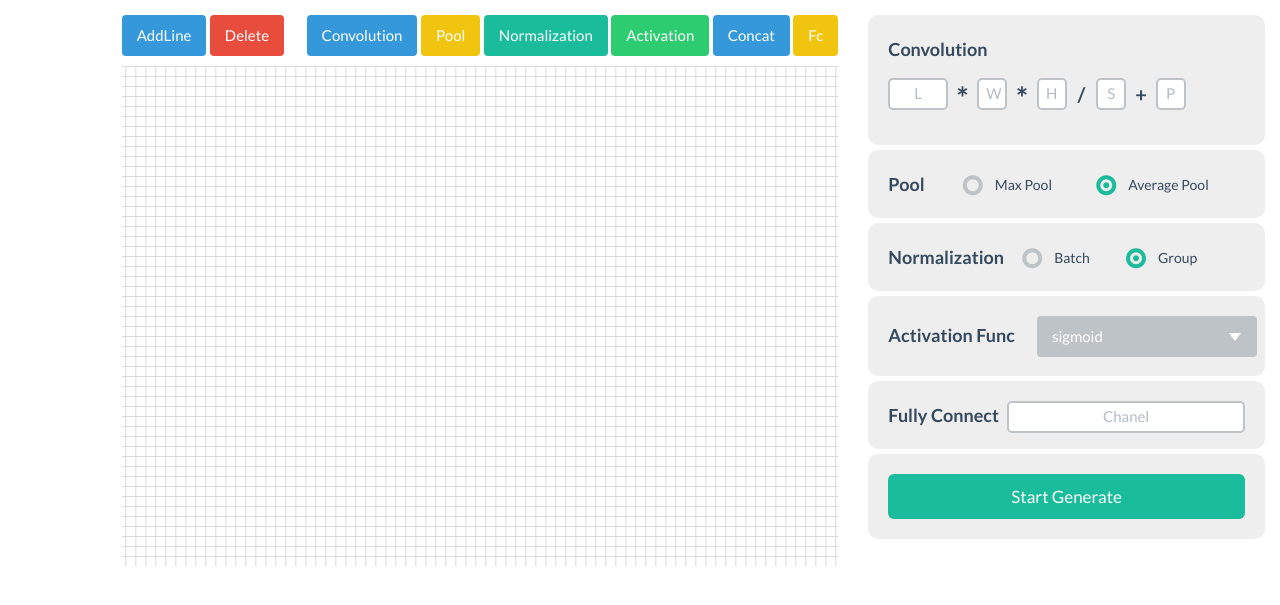
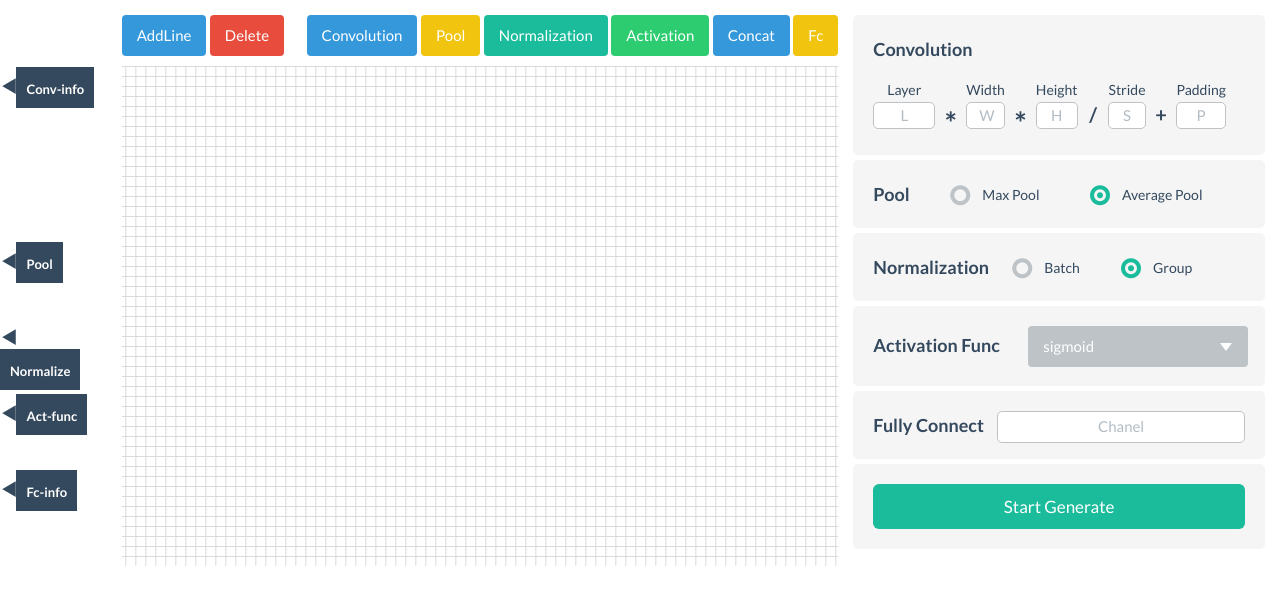
Before and after one commit to zhiyugege/CNN-CodeGenerator, a Django app: page /apps/ in a window 1280 px wide. Shown: the part 53-658 px from the top of the page. Run offline with Django 3.2, Linux system fonts and the light colour scheme; some libraries are stand-ins or nearby versions.

Commit message:
2019-1-7-22-47-cyl

```diff
--- a/static/css/index.css
+++ b/static/css/index.css
@@ -1,6 +1,12 @@
+p{
+	margin:0;
+}
+.form-control{
+ border-width: 1px;
+}
 .bg-gray{
-	border-radius: 10px;
-	background-color:#eee;
+	border-radius: 5px;
+	background-color:#F5F5F5;
 	padding: 20px;
 }
 
@@ -9,7 +15,6 @@
 }
 .title{
 	font-weight: bold;
-	margin-bottom: 0;
 }
 .inputbar{
 	width: 50%;
@@ -23,12 +28,17 @@
 .convolution>input{
 	border-radius: 5px !important;
 	text-align:center;
-	height: 32px;
+	height: 27px;
 	padding: 0;
+}
+.tip{
+	font-size: 14px;
+	text-align: center;
 }
 .multiple{
 	text-align: center;
 	padding: 0;
+	margin-top: 25px;
 }
 .multiple>span{
 	font-weight: bold;
@@ -39,6 +49,10 @@
 	font-weight: bold;
 	font-size: 20px;
 	padding: 5px;
+	margin-top: 20px;
+}
+.convout{
+	padding-bottom: 5px;
 }
 .panel1{
 	padding-top: 7px;
@@ -162,3 +176,60 @@
 	text-align:center;
 	padding: 10px;
 }
+
+.left-pad{
+	padding:10px;
+	border-top-left-radius:0;
+	border-bottom-left-radius:0;
+}
+.arrowpanel1{
+	margin-top: 5px;
+}
+.left-pad>p:first-child{
+	border-bottom: 1px solid #eae7e7;
+}
+.list-group-item{
+	background-color: #F5F5F5;
+	font-size: 15px;
+	border: none;
+}
+.list-group{
+	margin-bottom: 0;
+}
+.detail{
+	font-size: 15px;
+}
+.detail-info{
+	display: none;
+}
+.mmtop{
+	margin-top: 50px;
+}
+.mmtop1{
+	margin-top: 56px;
+}
+.form-group{
+	margin-bottom: 0;
+}
+.triangle{
+    display: inline-block;
+    margin: 0;
+    font-size: 18px;
+    width: 13px;
+}
+.fui-triangle-left-small:before {
+    content: "\e604";
+}
+.bg-black{
+	background-color: #34495e;
+	color: white;
+}
+.title1{
+	font-size: 13px;
+}
+.height1{
+	height: 175px;
+}
+.height2,.height3,.height4,.height5{
+	height: 76px;
+}
--- a/templates/index.html
+++ b/templates/index.html
@@ -48,18 +48,67 @@
 
     <div class="container-fluid">
 		<div class="row">
-		    <div class="col-md-1">
-		    	<div class="row">
-		    		<div class="col-md-12"></div>
+		    <div class="col-md-1 col-sm-2 col-xs-2" style="padding:0;padding-right:10px">
+			    <div class="mmtop1 height1">
+		    		<span class="fui-triangle-left-small triangle"></span>
+			    	<span class="bg-black mtop left-pad ">
+		    			<b class="title1">Conv-info</b>
+			    	</span>
 		    	</div>
-		    	<div class="row">
-		    		<div class="col-md-12"></div>
+		    	<div class="row bg-gray mmtop left-pad detail-info height1" style="padding-left:22px">
+	    			<p><b>Conv-info</b></p>
+	    			<ul class="list-group">
+	    				<li class="list-group-item pad-default">num：10</li>
+	    				<li class="list-group-item pad-default">width：3</li>
+	    				<li class="list-group-item pad-default">height：3</li>
+	    				<li class="list-group-item pad-default">stride：1</li>
+	    				<li class="list-group-item pad-default">padding：1</li>
+	    			</ul>
 		    	</div>
-		    	<div class="row">
-		    		<div class="col-md-12"></div>
+
+
+		    	<div class="row bg-gray mtop left-pad detail-info height2"  style="padding-left:22px">
+	    			<p><b>Pool</b></p>
+	    			<p class="detail"><span>Max Pool</span></p>
+		    	</div>
+		    	<div class="height2">
+		    		<span class="fui-triangle-left-small triangle"></span>
+			    	<span class="bg-black mtop left-pad">
+		    			<b class="title1">Pool</b>
+			    	</span>
+		    	</div>
+		    	<div class="row bg-gray mtop left-pad detail-info height3"  style="padding-left:22px">
+    				<p><b>Normalize</b></p>
+		    		<p class="detail"><span>Batch</span></p>
+		    	</div>
+		    	<div class="height3">
+		    		<span class="fui-triangle-left-small triangle"></span>
+			    	<span class="bg-black mtop left-pad">
+		    			<b class="title1">Normalize</b>
+			    	</span>
+		    	</div>
+		    	<div class="row bg-gray mtop left-pad detail-info height4"  style="padding-left:22px">
+		    		<p><b>Act-func</b></p>
+		    		<p class="detail"><span>Sigmoid</span></p>
+		    	</div>
+		    	<div class="height4">
+		    		<span class="fui-triangle-left-small triangle"></span>
+			    	<span class="bg-black mtop left-pad">
+		    			<b class="title1">Act-func</b>
+			    	</span>
+		    	</div>
+		    	<div class="row bg-gray mtop left-pad detail-info height5"  style="padding-left:22px">
+		    		<p><b>Fc-info</b></p>
+		    		<p class="detail"><span>Chanel</span></p>
+		    	</div>
+		    	<div class="height5">
+		    		<span class="fui-triangle-left-small triangle"></span>
+			    	<span class="bg-black mtop left-pad">
+		    			<b class="title1">Fc-info</b>
+			    	</span>
 		    	</div>
 		    </div>
-			<div class="col-md-7">
+			<div class="col-md-7 col-sm-10 col-xs-10" style="margin-bottom: 10px;">
 				<div class="row">
 					<div class="col-md-12">
 						<div class="left">
@@ -89,28 +138,36 @@
 	                </svg>
 	            </div>
             </div>
-			<div class="col-md-4">
-		   		<div class="bg-gray">
+			<div class="col-md-4 col-sm-12 col-xs-12" style="padding-left:0">
+		   		<div class="bg-gray convout">
 		   			<p class="title">Convolution</p>
 					<form class="row" action="" style="padding:0">
 						<div class="form-group col-md-12 panel1">
-							<div class="input-group col-md-2 convolution">
-		              			<input type="email" class="form-control" placeholder="L">
+							<div class="input-group col-md-2 col-sm-2 col-xs-1 convolution">
+								<p class="tip">Layer</p>
+								<input type="email" class="form-control" placeholder="L">
 				            </div>
-				            <div class="col-md-1 multiple"><span>*</span></div>
-				            <div class="input-group col-md-1 convolution">
+				            <div class="col-md-1 col-sm-1 col-xs-1 multiple"><span>*</span></div>
+				            <div class="input-group col-md-1 col-sm-1 col-xs-1 convolution">
+				            	<p class="tip">Width</p>
 		              			<input type="email" class="form-control" placeholder=" W">
 				            </div>
-				            <div class="col-md-1 multiple"><span>*</span></div>
-				            <div class="input-group col-md-1 convolution">
+				            <div class="col-md-1 col-sm-1 col-xs-1 multiple">
+								<p></p>
+				            	<span>*</span>
+				            </div>
+				            <div class="input-group col-md-1 col-sm-1 col-xs-1 convolution">
+				           		<p class="tip">Height</p>
 		              			<input type="email" class="form-control" placeholder="H">
 				            </div>
-				            <div class="col-md-1 sprit"><span>/</span></div>
-				            <div class="input-group col-md-1 convolution">
+				            <div class="col-md-1 col-sm-1 col-xs-1 sprit"><span>/</span></div>
+				            <div class="input-group col-md-1 col-sm-1 col-xs-1 convolution">
+				            	<p class="tip">Stride</p>
 		              			<input type="email" class="form-control" placeholder="S">
 				            </div>
-				            <div class="col-md-1 sprit"><span>+</span></div>
-				            <div class="input-group col-md-1 convolution">
+				            <div class="col-md-1 col-sm-1 col-xs-1 sprit"><span>+</span></div>
+				            <div class="input-group col-md-1 col-sm-1 col-xs-1 convolution">
+				            	<p class="tip">Padding</p>
 		              			<input type="email" class="form-control" placeholder="P">
 				            </div>
 				        </div>
@@ -119,18 +176,18 @@
 
 				<div class="bg-gray mtop">
 					<div class="row">
-		   				<div class="col-md-12 pool">
-		   					<div class="col-md-2 pad-default">
+		   				<div class="col-md-12 col-sm-12 col-xs-12 pool">
+		   					<div class="col-md-2 col-sm-2 col-xs-2 pad-default">
 		   					<p class="title">Pool</p>
 			   				</div>
-			   				<div class="col-md-10">
+			   				<div class="col-md-10 col-sm-10 col-xs-10">
 			   					<form class="row" role="form">
-					            <div class="form-group col-md-12">
-					              <label class="radio col-md-6 mar" for="radio1">
+					            <div class="form-group col-md-12 col-sm-12 col-xs-12">
+					              <label class="radio col-md-6 col-sm-6 col-xs-6 mar" for="radio1">
 					                <input name="optionsRadios2" type="radio" data-toggle="radio" value="" id="radio1" required>
 					                Max Pool
 					              </label>
-					              <label class="radio col-md-6 mar" for="radio2">
+					              <label class="radio col-md-6 col-sm-6 col-xs-6 mar" for="radio2">
 					                <input name="optionsRadios2" type="radio" data-toggle="radio" value="" id="radio2" required checked>
 					                Average Pool
 					              </label>
@@ -144,17 +201,17 @@
 				<div class="bg-gray mtop">
 		   			<div class="row">
 		   				<div class="col-md-12 pool">
-		   					<div class="col-md-4 pad-default">
+		   					<div class="col-md-4 col-sm-3 col-xs-3 pad-default">
 		   					<p class="title">Normalization</p>
 			   				</div>
-			   				<div class="col-md-8">
+			   				<div class="col-md-8 col-sm-9 col-xs-9">
 			   					<form class="row" role="form">
-					            <div class="form-group col-md-12">
-					              <label class="radio col-md-6 mar" for="radio3">
+					            <div class="form-group col-md-12 col-sm-12 col-xs-12">
+					              <label class="radio col-md-6 col-sm-6 col-xs-6 mar" for="radio3">
 					                <input name="optionsRadios" type="radio" data-toggle="radio" value="" id="radio3" required>
 					                Batch
 					              </label>
-					              <label class="radio col-md-6 mar" for="radio4">
+					              <label class="radio col-md-6 col-sm-6 col-xs-6 mar" for="radio4">
 					                <input name="optionsRadios" type="radio" data-toggle="radio" value="" id="radio4" required checked>
 					                Group
 					              </label>
@@ -168,10 +225,10 @@
 				<div class="bg-gray mtop">
 					<div class="row">
 						<div class="col-md-12 acpanel">
-							<div class="col-md-5 pad-default">
+							<div class="col-md-5 col-sm-3 col-xs-3 pad-default">
 								<p class="title active">Activation Func</p>
 							</div>
-							<div class="form-group col-md-7 pad-default">
+							<div class="form-group col-md-7 col-sm-9 col-xs-9 pad-default">
 				              	<select data-toggle="select" class="form-control select select-default">
 					                <option>sigmoid</option>
 					                <option>relu</option>
@@ -186,13 +243,13 @@
 				<div class="bg-gray mtop">
 		   			<div class="row">
 		   				<div class="col-md-12 pool">
-		   					<div class="col-md-4 pad-default">
+		   					<div class="col-md-4 col-sm-3 col-xs-3 pad-default">
 		   					<p class="title">Fully Connect</p>
 			   				</div>
-			   				<div class="col-md-8">
+			   				<div class="col-md-8 col-sm-9 col-xs-9">
 			   					<form class="row" role="form">
 			   					<div class="form-group">
-						            <div class="input-group col-md-12 fc">
+						            <div class="input-group col-md-12 col-sm-12 col-xs-12 fc">
 			              				<input type="email" class="form-control" placeholder="Chanel">
 					            	</div>
 				            	</div>
@@ -240,92 +297,11 @@
 	                </div>
 	            </div>
        		</div>
-
 		</div>
-
 	</div>
-
-
 	<!-- jQuery (necessary for Bootstrap's JavaScript plugins) -->
-
-
     <script src="/static/lib/js/application.js"></script>
-
    	<script src="/static/js/index.js"></script>
 
 </body>
 </html>
-
-
- <!--<div class="col-md-8">
-		    	<div class="inner row">
-		    		<div class="square col-md-12">
-			         	<span>3</span>
-			         	<span>*</span>
-			         	<span>12</span>
-			         	<span>*</span>
-			         	<span>12</span>
-			        </div>
-			        <div class="arrow">
-			         	<div class="col-md-2">
-			         		<img src="/static/img/arrowdown.png">
-			         	</div>
-						<div class="col-md-9 mtl taginfo">
-				          	 <input name="tagsinput-01" class="tagsinput" value="Clean, Fresh, Modern" />
-				         </div>
-			        </div>
-			        <div class="square col-md-12">
-			         	<span>3</span>
-			         	<span>*</span>
-			         	<span>12</span>
-			         	<span>*</span>
-			         	<span>12</span>
-			        </div>
-			        <div class="arrow">
-			         	<div class="col-md-2">
-			         		<img src="/static/img/arrowdown.png">
-			         	</div>
-						<div class="col-md-9 mtl taginfo">
-				          	 <input name="tagsinput-01" class="tagsinput" value="Clean, Fresh, Modern" />
-				         </div>
-			        </div>
-			        <div class="square col-md-12">
-			         	<span>3</span>
-			         	<span>*</span>
-			         	<span>12</span>
-			         	<span>*</span>
-			         	<span>12</span>
-			        </div>
-			        <div class="arrow">
-			         	<div class="col-md-2">
-			         		<img src="/static/img/arrowdown.png">
-			         	</div>
-						<div class="col-md-9 mtl taginfo">
-				          	 <input name="tagsinput-01" class="tagsinput" value="Clean, Fresh, Modern" />
-				         </div>
-			        </div>
-			        <div class="square col-md-12">
-			         	<span>3</span>
-			         	<span>*</span>
-			         	<span>12</span>
-			         	<span>*</span>
-			         	<span>12</span>
-			        </div>
-			        <div class="arrow">
-			         	<div class="col-md-2" style="padding-right:0;">
-			         		<img src="/static/img/arrowdown.png">
-			         	</div>
-						<div class="col-md-9 mtl taginfo">
-				          	 <input name="tagsinput-01" class="tagsinput" value="Clean, Fresh, Modern" />
-				         </div>
-			        </div>
-			        <div class="square col-md-12">
-			         	<span>3</span>
-			         	<span>*</span>
-			         	<span>12</span>
-			         	<span>*</span>
-			         	<span>12</span>
-			        </div>
-
-		    	</div>
-		    </div>    -->
```
